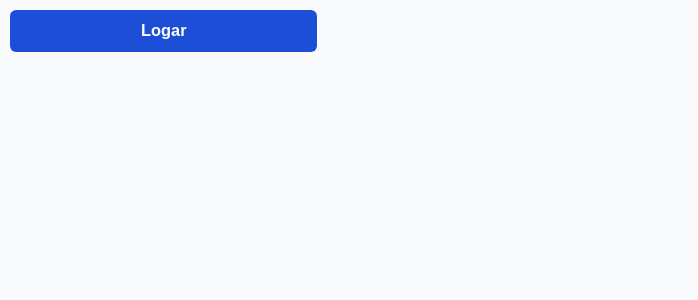
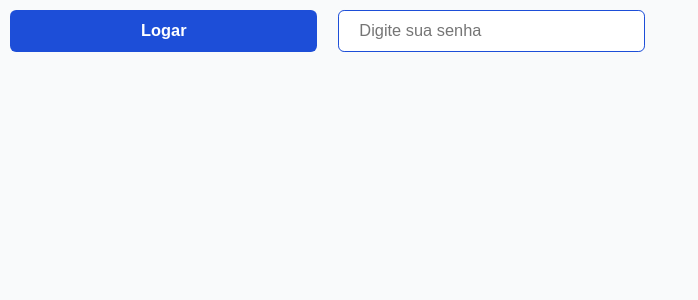
Before and after one commit to Lucas-d-Barbosa/dockup-front, a React (Vite) app: page / in a window 1280 px wide. Shown: the top 300 px of the page, without its empty margins (0-698 px from the left). Built offline with nearby package versions, Linux system fonts and the light colour scheme.

Commit message:
feat: Criação do componente de input

```diff
--- a/src/components/Form/Form.tsx
+++ b/src/components/Form/Form.tsx
@@ -1,5 +1,11 @@
 import { Button } from "../Button/Button";
+import { Input } from "../Input/Input";
 
 export function Form() {
-  return <Button type="button" text="Logar" />;
+  return (
+    <>
+      <Button type="button" text="Logar" />
+      <Input type="text" placeholder={"Digite sua senha"} />
+    </>
+  );
 }
--- /dev/null
+++ b/src/components/Input/Input.module.css
@@ -0,0 +1,17 @@
+.input {
+  padding: 1rem 2rem;
+  font-size: 1.6rem;
+  font-weight: 500;
+  width: 80%;
+  max-width: 30rem;
+  min-width: 25rem;
+  margin: 1rem;
+  transition: 0.3s ease-in-out;
+  border: 1px solid var(--color-primary);
+  border-radius: 0.6rem;
+  outline: none;
+}
+
+.input:hover {
+  cursor: pointer;
+}
--- /dev/null
+++ b/src/components/Input/Input.tsx
@@ -0,0 +1,9 @@
+import type { HTMLAttributes } from "react";
+import styles from "./Input.module.css";
+type InputProps =
+  | {
+      type: HTMLInputElement["type"];
+    } & HTMLAttributes<HTMLInputElement>;
+export function Input({ type, ...props }: InputProps) {
+  return <input type={type} {...props} className={styles.input}></input>;
+}
```
